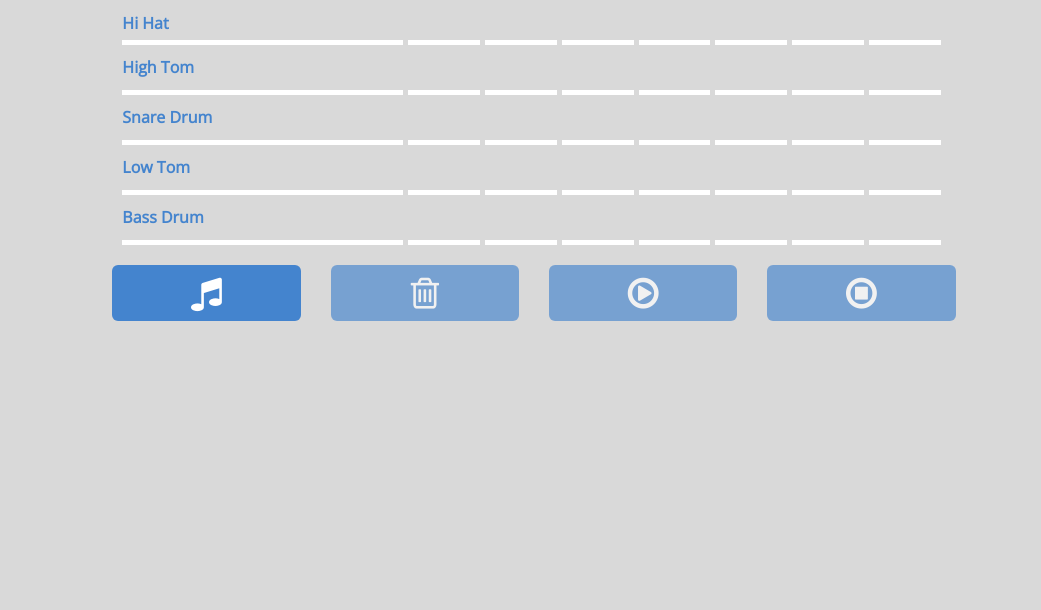
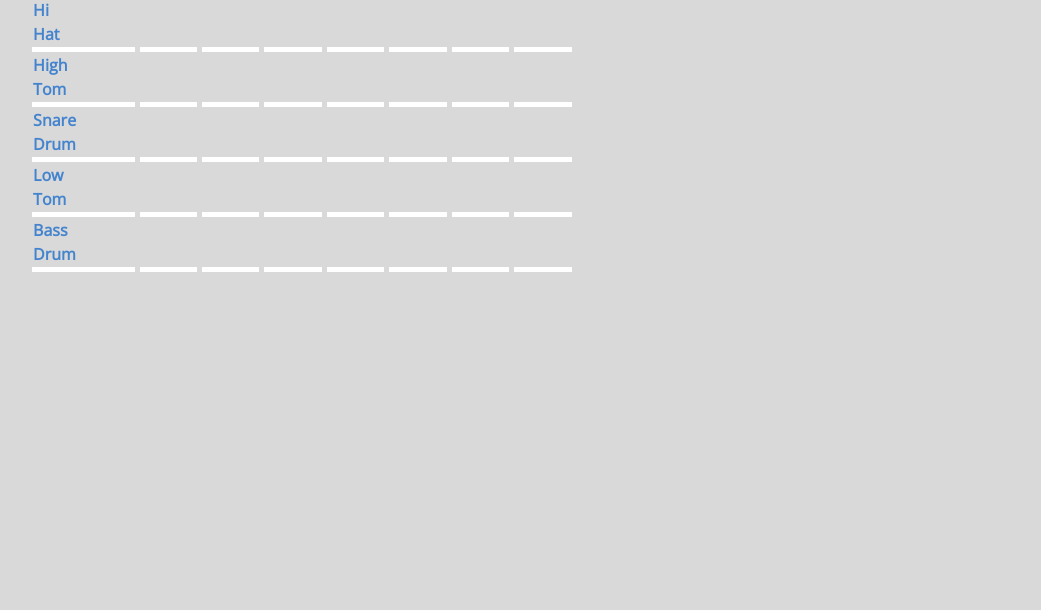
Before and after one commit to TheCodingCarlson/linear-drumbeats, a website: page public/index.html in a window 1280 px wide. Shown: the part 190-800 px from the top of the page, without its empty margins (106-1147 px from the left). Drawn offline with nearby package versions, Linux system fonts and the light colour scheme; a web font is replaced by a local one.

Commit message:
fixing overflow issue, upgrading to bootstrap 4

```diff
--- a/public/app/scss/styles.scss
+++ b/public/app/scss/styles.scss
@@ -1,28 +1,27 @@
+// SASS Variables
 $background-color: #D9D9D9;
 $blue: #4484CE;
 $note-color: #F19F4D;
 
+$body-font-size: 16px;
 $primary-font: 'Baloo Bhaina', cursive;
 $secondary-font: 'Open Sans', sans-serif;
-
-$body-font-size: 16px;
-
-html {
-    height: 100%;
-}
 
 body {
 	background-color: $background-color;
 	font-family: $secondary-font;
 	font-size: $body-font-size;
-	height: 100%;
-    margin: 0;
     background-repeat: no-repeat;
     background-attachment: fixed;
 }
 
 table {
 	width: 100%;
+}
+
+.container-fluid .row {
+    margin-left: 0px;
+    margin-right: 0px;
 }
 
 td {
@@ -48,9 +47,6 @@ th {
 	&:active:focus {
 		background-color: $blue;
 		outline: 0;
-	}
-	&.create {
-		margin-right: 10px;
 	}
 }
 
--- a/public/index.html
+++ b/public/index.html
@@ -12,7 +12,7 @@
 	<link rel="icon" type="image/png" sizes="96x96" href="app/img/favicon-96x96.png">
 
 	<!-- Bootstrap CSS -->
-	<link rel="stylesheet" href="https://maxcdn.bootstrapcdn.com/bootstrap/3.3.6/css/bootstrap.min.css" integrity="sha384-1q8mTJOASx8j1Au+a5WDVnPi2lkFfwwEAa8hDDdjZlpLegxhjVME1fgjWPGmkzs7" crossorigin="anonymous">
+	<link rel="stylesheet" href="https://maxcdn.bootstrapcdn.com/bootstrap/4.0.0-alpha.2/css/bootstrap.min.css" integrity="sha384-y3tfxAZXuh4HwSYylfB+J125MxIs6mR5FOHamPBG064zB+AFeWH94NdvaCBm8qnd" crossorigin="anonymous">
 
 	<!-- Font Awesome -->
 	<link rel="stylesheet" href="https://maxcdn.bootstrapcdn.com/font-awesome/4.6.3/css/font-awesome.min.css">
@@ -25,6 +25,7 @@
   	<link rel="stylesheet" type="text/css" href="app/css/styles.css">
 </head>
 <body>
+
 	<div id="app" class="container-fluid">
 
 		<!-- Audio Elements -->
@@ -39,9 +40,10 @@
 				<h1>Linear Drumbeat Maker</h1>
 			</div>
 		</div>
+
 		<div class="row">
-			<div class="row wrapper">
-				<div class="col-lg-8 col-lg-offset-2 col-md-6 col-md-offset-3 staff">
+			<div class="wrapper">
+				<div class="col-lg-8 col-lg-offset-2 staff">
 					<table>
 
 						<!-- Phantom Row -->
@@ -177,20 +179,22 @@
 				</div>
 			</div>
 		<div>
+
 		<div class="row">
-			<div class="row wrapper">
-				<div class="col-lg-8 col-lg-offset-2 col-md-6 col-md-offset-3">
+			<div class="wrapper">
+				<div class="col-lg-8 col-lg-offset-2">
 					<div class="row">
-						<div class="col-md-3">
+						<div class="col-lg-3">
 							<button type="button" class="btn btn-primary btn-lg create" v-on:click="create" :disabled="pushedCreate"><i class="fa icon fa-music" aria-hidden="true"></i></button>
 						</div>
-						<div class="col-md-3">
+
+						<div class="col-lg-3">
 							<button type="button" class="btn btn-primary btn-lg clear" v-on:click="clear" :disabled="pushedClear"><i class="fa icon fa-trash-o" aria-hidden="true"></i></button>
 						</div>
-						<div class="col-md-3">
+						<div class="col-lg-3">
 							<button type="button" class="btn btn-primary btn-lg play" v-on:click="play" :disabled="pushedPlay"><i class="fa icon fa-play-circle-o" aria-hidden="true"></i></button>
 						</div>
-						<div class="col-md-3">
+						<div class="col-lg-3">
 							<button type="button" class="btn btn-primary btn-lg stop" v-on:click="stop" :disabled="pushedStop"><i class="fa icon fa-stop-circle-o" aria-hidden="true"></i></button>
 						</div>
 					</div>
@@ -199,10 +203,17 @@
 		</div>
 	</div>
 
+	<!-- Defer tether error until it's actually needed -->
+	<script type="text/javascript">
+		window.Tether = function () {
+		throw new Error('Bootstrap tooltips require Tether.');
+		};
+	</script>
+
 	<!-- jQuery first, then Bootstrap JS. -->
 	<script src="//code.jquery.com/jquery.js"></script>
 
-	<script src="https://maxcdn.bootstrapcdn.com/bootstrap/3.3.6/js/bootstrap.min.js" integrity="sha384-0mSbJDEHialfmuBBQP6A4Qrprq5OVfW37PRR3j5ELqxss1yVqOtnepnHVP9aJ7xS" crossorigin="anonymous"></script>
+	<script src="https://maxcdn.bootstrapcdn.com/bootstrap/4.0.0-alpha.2/js/bootstrap.min.js" integrity="sha384-vZ2WRJMwsjRMW/8U7i6PWi6AlO1L79snBrmgiDpgIWJ82z8eA5lenwvxbMV1PAh7" crossorigin="anonymous"></script>
 
 	<!-- Vue JS -->
 	<script type="text/javascript" src="app/js/vue.js"></script>
```
Also changed, not shown: README.md, public/app/css/styles.css. Lines whose indentation alone changed are shown as unchanged.
